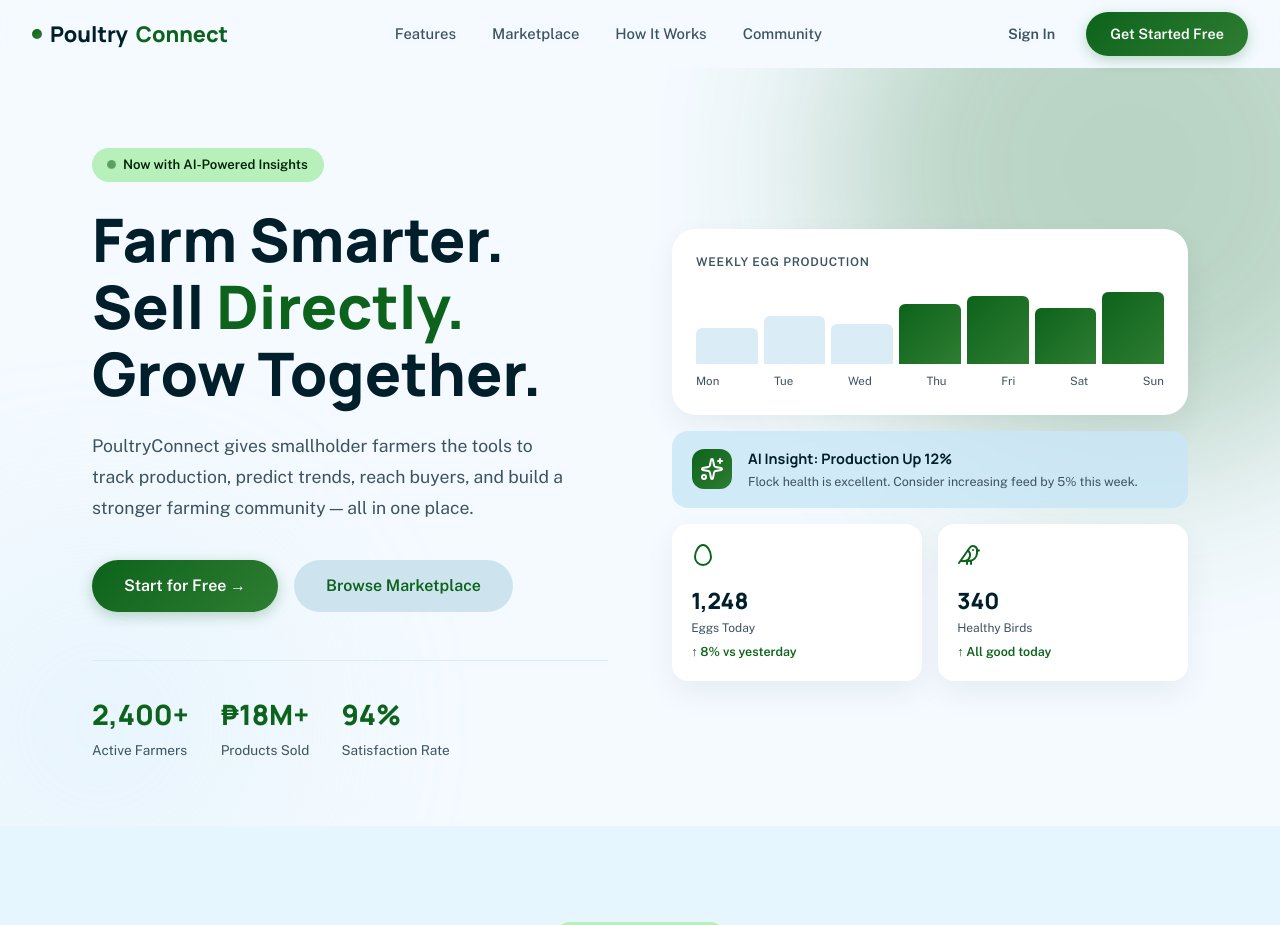
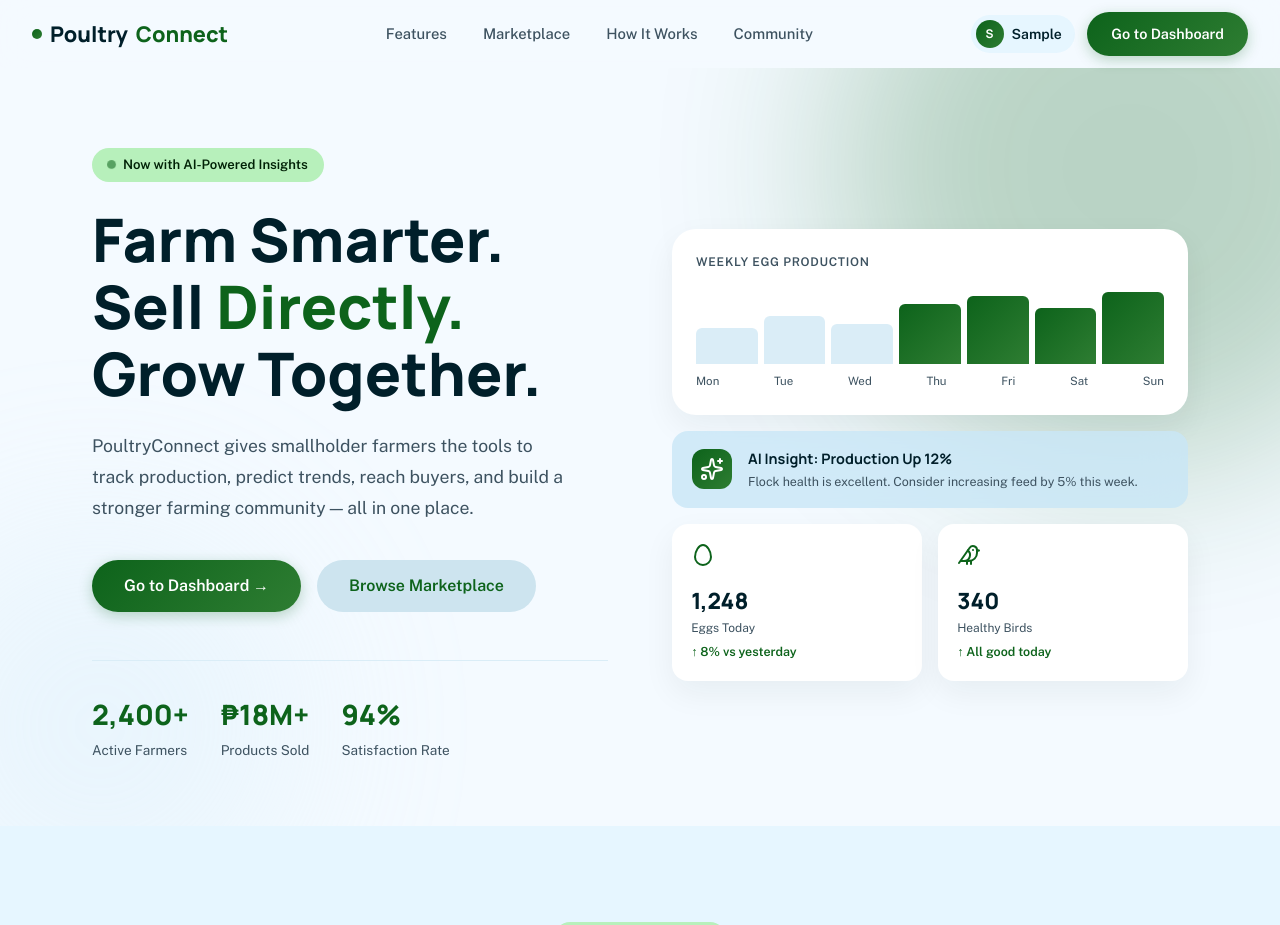
Before and after one commit to Luxanna22/poultryconnect, a Flask app: page / in a window 1280 px wide. Shown: the top 925 px of the page. Run offline with Flask 3, Linux system fonts and the light colour scheme; the visitor is signed in with stand-in values (Sample User, id 1).

Commit message:
refactor: update PRD to reflect new role-based architecture and add base dashboard and landing page templates

```diff
--- a/app/templates/landing.html
+++ b/app/templates/landing.html
@@ -112,6 +112,37 @@
     }
     .navbar__cta {
       display: flex; gap: 0.75rem; align-items: center;
+    }
+
+    /* Logged-in user chip in navbar */
+    .navbar__user-chip {
+      display: flex;
+      align-items: center;
+      gap: 0.5rem;
+      background: var(--surface-container-low);
+      border: 1px solid var(--outline);
+      border-radius: var(--radius-full);
+      padding: 0.3rem 0.85rem 0.3rem 0.3rem;
+    }
+    .navbar__user-avatar {
+      width: 28px;
+      height: 28px;
+      border-radius: 50%;
+      background: var(--grad-primary);
+      color: white;
+      font-family: var(--font-display);
+      font-size: 0.75rem;
+      font-weight: 700;
+      display: flex;
+      align-items: center;
+      justify-content: center;
+      flex-shrink: 0;
+    }
+    .navbar__user-name {
+      font-family: var(--font-body);
+      font-size: 0.875rem;
+      font-weight: 600;
+      color: var(--on-surface);
     }
     .btn {
       font-family: var(--font-body);
@@ -725,8 +756,16 @@
     <li><a href="#community">Community</a></li>
   </ul>
   <div class="navbar__cta">
+    {% if current_user.is_authenticated %}
+      <div class="navbar__user-chip">
+        <div class="navbar__user-avatar">{{ current_user.first_name[0]|upper if current_user.first_name else current_user.username[0]|upper }}</div>
+        <span class="navbar__user-name">{{ current_user.first_name or current_user.username }}</span>
+      </div>
+      <a href="{{ url_for('dashboard.farmer') }}" class="btn btn-primary">Go to Dashboard</a>
+    {% else %}
       <a href="{{ url_for('auth.login') }}" class="btn btn-ghost">Sign In</a>
       <a href="{{ url_for('auth.register') }}" class="btn btn-primary">Get Started Free</a>
+    {% endif %}
   </div>
 </nav>
 
@@ -755,8 +794,13 @@
           PoultryConnect gives smallholder farmers the tools to track production, predict trends, reach buyers, and build a stronger farming community — all in one place.
         </p>
         <div class="hero__actions">
+          {% if current_user.is_authenticated %}
+            <a href="{{ url_for('dashboard.farmer') }}" class="btn btn-primary btn-lg">Go to Dashboard →</a>
+            <a href="#marketplace" class="btn btn-secondary btn-lg">Browse Marketplace</a>
+          {% else %}
             <a href="{{ url_for('auth.register') }}" class="btn btn-primary btn-lg">Start for Free →</a>
             <a href="#marketplace" class="btn btn-secondary btn-lg">Browse Marketplace</a>
+          {% endif %}
         </div>
         <div class="hero__stats">
           <div class="hero__stat">
@@ -1138,8 +1182,13 @@
       <h2>Ready to transform your farm?</h2>
       <p>Join thousands of Filipino poultry farmers already using PoultryConnect to work smarter and earn more.</p>
       <div class="cta-actions">
+        {% if current_user.is_authenticated %}
+          <a href="{{ url_for('dashboard.farmer') }}" class="btn btn-white btn-lg">Go to Dashboard</a>
+          <a href="{{ url_for('marketplace.index') }}" class="btn btn-outline-white btn-lg">Browse the Marketplace</a>
+        {% else %}
           <a href="{{ url_for('auth.register') }}" class="btn btn-white btn-lg">Create a Free Account</a>
           <a href="{{ url_for('marketplace.index') }}" class="btn btn-outline-white btn-lg">Browse the Marketplace</a>
+        {% endif %}
       </div>
     </div>
   </div>
```
Also changed, not shown: app/templates/dashboard_base.html (+0 -13 lines). Lines whose indentation alone changed are shown as unchanged.
